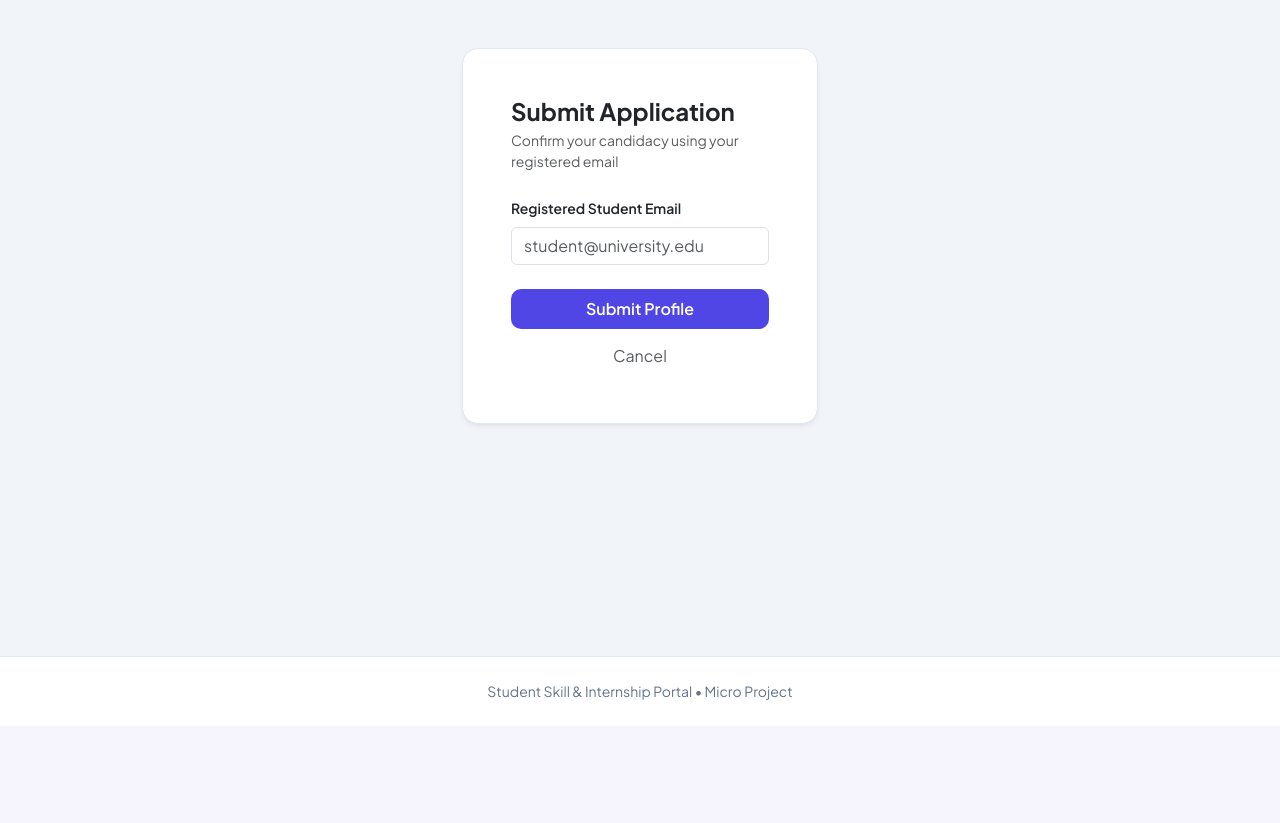
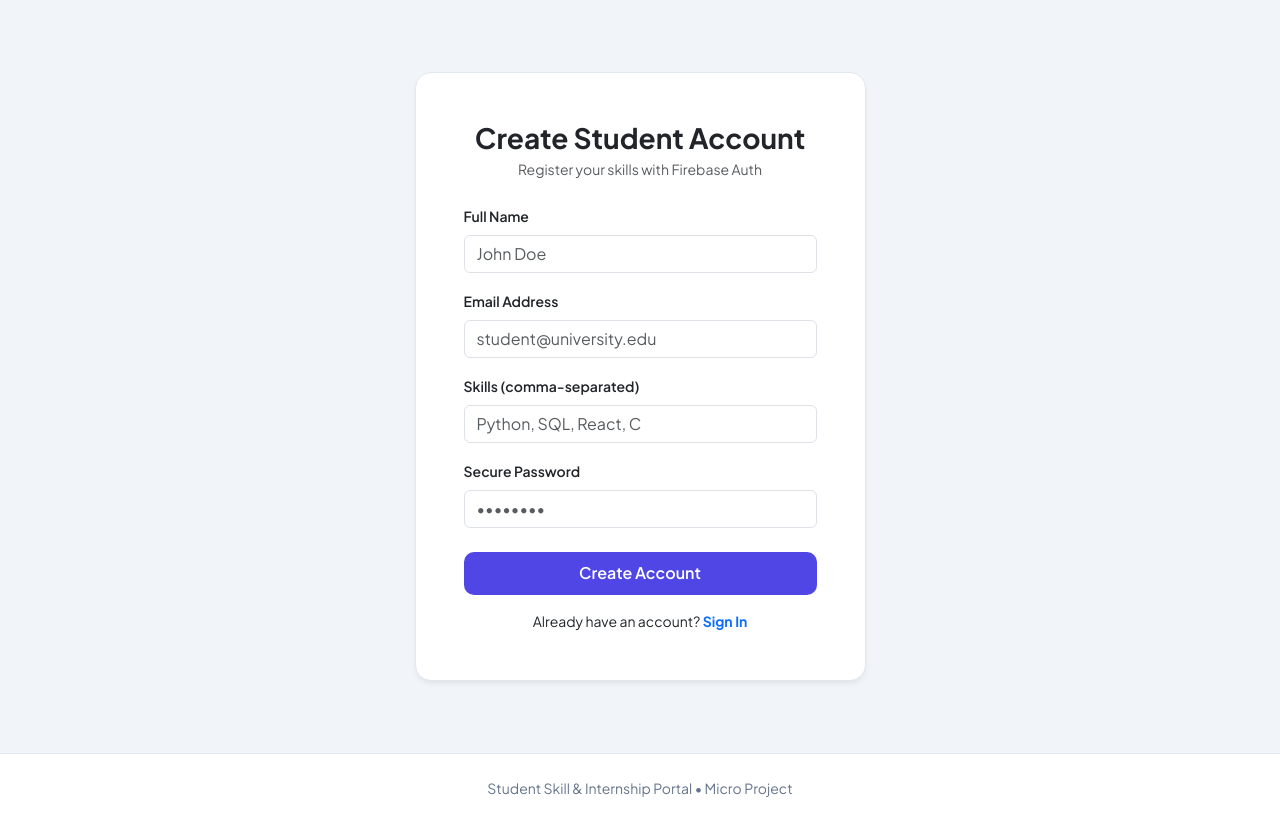
Before and after one commit to karannyx/internship-portal-microproject, a Flask app: page /register in a window 1280 px wide. Shown: the part 74-897 px from the top of the page. Before the commit the page ends 774 px from the top, so only its background shows below. Run offline with Flask 3, Linux system fonts and the light colour scheme; some libraries are stand-ins or nearby versions.

Commit message:
Fix register interface with Firebase auth

```diff
--- a/templates/register.html
+++ b/templates/register.html
@@ -1,22 +1,85 @@
 {% extends "base.html" %}
-{% block title %}Apply for Position | InternHub{% endblock %}
+{% block title %}Register | Skill2Career{% endblock %}
+
 {% block content %}
-<div class="container py-4">
+<div class="container py-5">
     <div class="row justify-content-center">
-        <div class="col-md-6 col-lg-4">
-            <div class="card card-custom p-4 p-md-5">
-                <h4 class="fw-bold mb-1 text-dark">Submit Application</h4>
-                <p class="text-muted small mb-4">Confirm your candidacy using your registered email</p>
-                <form method="POST">
+        <div class="col-md-5">
+            <div class="card card-custom p-5">
+                <h3 class="fw-bold text-center mb-1">Create Student Account</h3>
+                <p class="text-muted text-center small mb-4">Register your skills with Firebase Auth</p>
+
+                <div id="errorMessage" class="alert alert-danger py-2 small d-none"></div>
+
+                <form id="regForm">
+                    <div class="mb-3">
+                        <label class="form-label fw-semibold small">Full Name</label>
+                        <input type="text" id="name" class="form-control" placeholder="John Doe" required>
+                    </div>
+                    <div class="mb-3">
+                        <label class="form-label fw-semibold small">Email Address</label>
+                        <input type="email" id="email" class="form-control" placeholder="student@university.edu" required>
+                    </div>
+                    <div class="mb-3">
+                        <label class="form-label fw-semibold small">Skills (comma-separated)</label>
+                        <input type="text" id="skills" class="form-control" placeholder="Python, SQL, React, C" required>
+                    </div>
                     <div class="mb-4">
-                        <label class="form-label fw-semibold small">Registered Student Email</label>
-                        <input type="email" class="form-control" name="email" placeholder="student@university.edu" required>
+                        <label class="form-label fw-semibold small">Secure Password</label>
+                        <input type="password" id="password" class="form-control" placeholder="••••••••" required>
                     </div>
-                    <button type="submit" class="btn btn-primary-custom w-100 py-2">Submit Profile</button>
-                    <a href="/jobs" class="btn btn-link w-100 text-muted mt-2 text-decoration-none small">Cancel</a>
+                    <button type="submit" id="regBtn" class="btn btn-primary-custom w-100 mb-3">Create Account</button>
+                    <div class="text-center small">
+                        Already have an account? <a href="/login" class="text-decoration-none fw-bold">Sign In</a>
+                    </div>
                 </form>
             </div>
         </div>
     </div>
 </div>
+
+<script type="module">
+  import { initializeApp } from "https://www.gstatic.com/firebasejs/10.8.1/firebase-app.js";
+  import { getAuth, createUserWithEmailAndPassword } from "https://www.gstatic.com/firebasejs/10.8.1/firebase-auth.js";
+
+  const firebaseConfig = {
+    apiKey: "AIzaSyD9BTtt9e8xNLjgZZg3onbVmpauo9S5y5c",
+    authDomain: "skill2career-932d2.firebaseapp.com",
+    projectId: "skill2career-932d2",
+    storageBucket: "skill2career-932d2.firebasestorage.app",
+    messagingSenderId: "27369538944",
+    appId: "1:27369538944:web:9dd0d456f75bda54b86d65",
+    measurementId: "G-WE5MKVWVEV"
+  };
+
+  const app = initializeApp(firebaseConfig);
+  const auth = getAuth(app);
+
+  document.getElementById('regForm').addEventListener('submit', (e) => {
+      e.preventDefault();
+      const email = document.getElementById('email').value;
+      const password = document.getElementById('password').value;
+      const name = document.getElementById('name').value;
+      const skills = document.getElementById('skills').value;
+      const btn = document.getElementById('regBtn');
+      const errBox = document.getElementById('errorMessage');
+
+      btn.innerHTML = "Creating Secure Profile...";
+      errBox.classList.add('d-none');
+
+      createUserWithEmailAndPassword(auth, email, password)
+          .then((userCredential) => {
+              fetch('/sync_firebase', {
+                  method: 'POST',
+                  headers: {'Content-Type': 'application/json'},
+                  body: JSON.stringify({ action: 'register', email: email, name: name, skills: skills })
+              }).then(() => window.location.href = '/jobs');
+          })
+          .catch((error) => {
+              btn.innerHTML = "Create Account";
+              errBox.innerHTML = error.message.replace("Firebase: ", "");
+              errBox.classList.remove('d-none');
+          });
+  });
+</script>
 {% endblock %}
```
